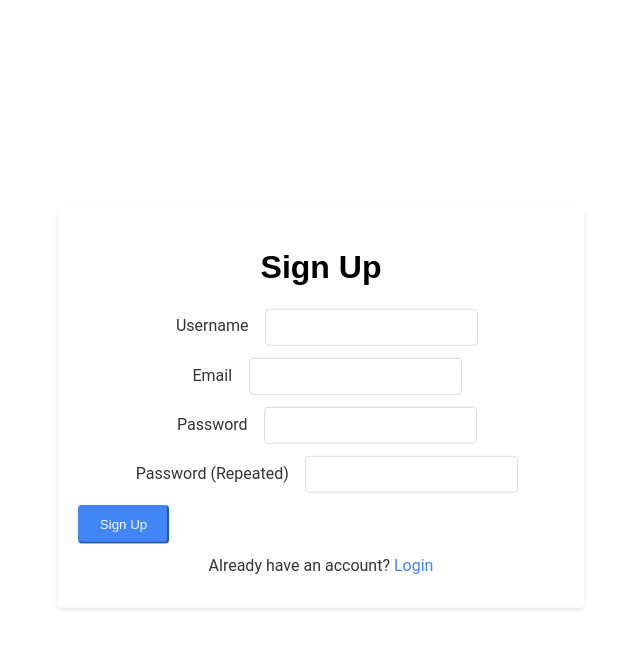
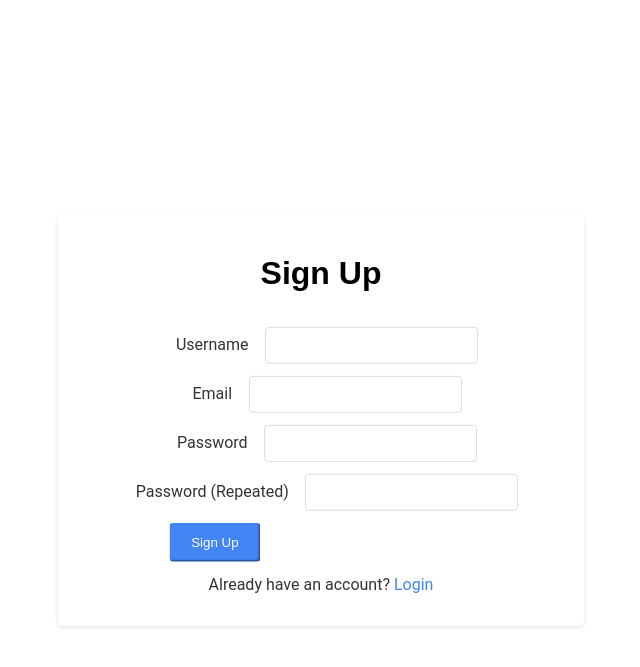
Before and after one commit to thomasbulll/TechNewsAggregator, a Flask app: page /signup in a window 1280 px wide. Shown: the top 667 px of the page, without its empty margins (295-935 px from the left). Run offline with Flask 3, Linux system fonts and the light colour scheme.

Commit message:
Add more basic styling

```diff
--- a/static/style.css
+++ b/static/style.css
@@ -57,22 +57,21 @@ article {
   background-color: #fff;
   padding: 20px;
   border-radius: 5px;
-  box-shadow: 0 2px 5px rgba(0, 0, 0, 0.1); /* Subtle shadow for depth */
+  box-shadow: 0 2px 5px rgba(0, 0, 0, 0.1);
   width: 40%;
   height: 60%;
   margin: 0 auto;
+}
+
+.form-title {
+  padding-bottom: 5%;
 }
 
 .container-form form {
   height: auto;
 }
 
-.mb-3 {
-  text-align: center;
-  padding-bottom: 2.5%;
-}
-
-.mb-4 {
+.form-field {
   text-align: center;
   padding-bottom: 2.5%;
 }
@@ -90,11 +89,11 @@ article {
   font-family: "Roboto", sans-serif;
   padding: 10px;
   border: 1px solid #ddd;
-  border-radius: 4px; /* Rounded corners like Google buttons */
+  border-radius: 4px;
 }
 
 .btn-primary {
-  margin: 0 auto;
+  transform: translateX(100%);
   background-color: #4285F4;
   color: #fff;
   border-color: #4285F4;
--- a/templates/login.html
+++ b/templates/login.html
@@ -2,11 +2,11 @@
 
 {% block content %}
     <div class="container-form mx-auto my-auto w-100 border rounded-2">
-        <h1 class="mb-3">Login</h1>
+        <h1 class="form-title">Login</h1>
         <!--Form-->
         <form method="post" novalidate>
             {{ form.hidden_tag() }}
-            <div class="mb-3">
+            <div class="form-field">
                 <!--Label-->
                 {{ form.username.label(class="form-label") }}
                 <!--Field-->
@@ -21,7 +21,7 @@
                 {% endfor %}
             </div>
 
-            <div class="mb-4">
+            <div class="form-field">
                 <!--Label-->
                 {{ form.password.label(class="form-label") }}
                 <!--Field-->
--- a/templates/signup.html
+++ b/templates/signup.html
@@ -2,11 +2,11 @@
 
 {% block content %}
     <div class="container-form mx-auto w-100 border rounded-2">
-        <h1 class="mb-3">Sign Up</h1>
+        <h1 class="form-title">Sign Up</h1>
         <!--Form-->
         <form method="post" novalidate>
             {{ form.hidden_tag() }}
-            <div class="mb-3">
+            <div class="form-field">
                 <!--Label-->
                 {{ form.username.label(class="form-label") }}
                 <!--Field-->
@@ -21,7 +21,7 @@
                 {% endfor %}
             </div>
 
-            <div class="mb-3">
+            <div class="form-field">
                 <!--Label-->
                 {{ form.email.label(class="form-label") }}
                 <!--Field-->
@@ -37,7 +37,7 @@
             </div>
 
 
-            <div class="mb-3">
+            <div class="form-field">
                 <!--Label-->
                 {{ form.password.label(class="form-label") }}
                 <!--Field-->
@@ -52,7 +52,7 @@
                 {% endfor %}
             </div>
 
-            <div class="mb-4">
+            <div class="form-field">
                 <!--Label-->
                 {{ form.password_repeat.label(class="form-label") }}
                 <!--Field-->
```
